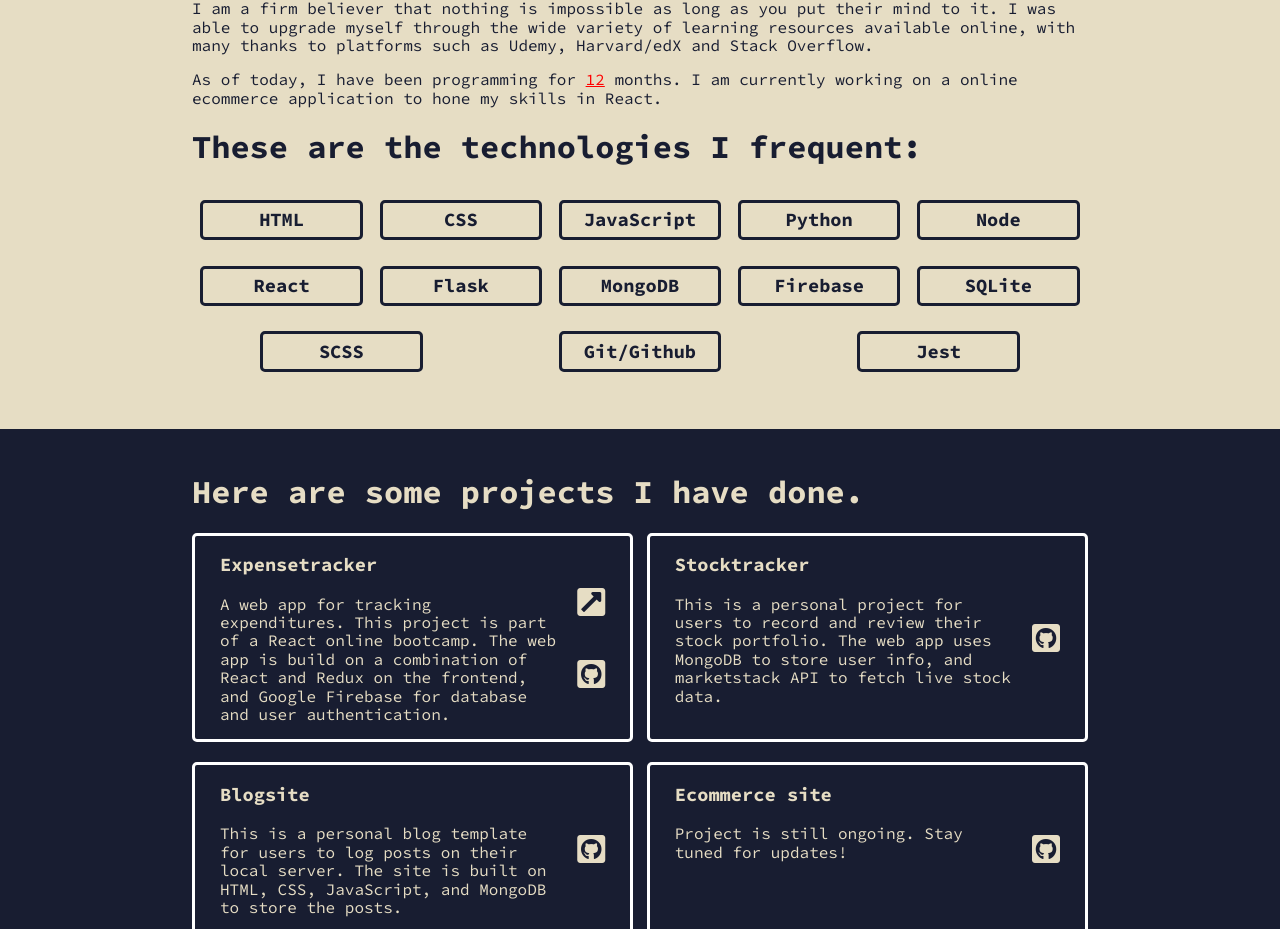
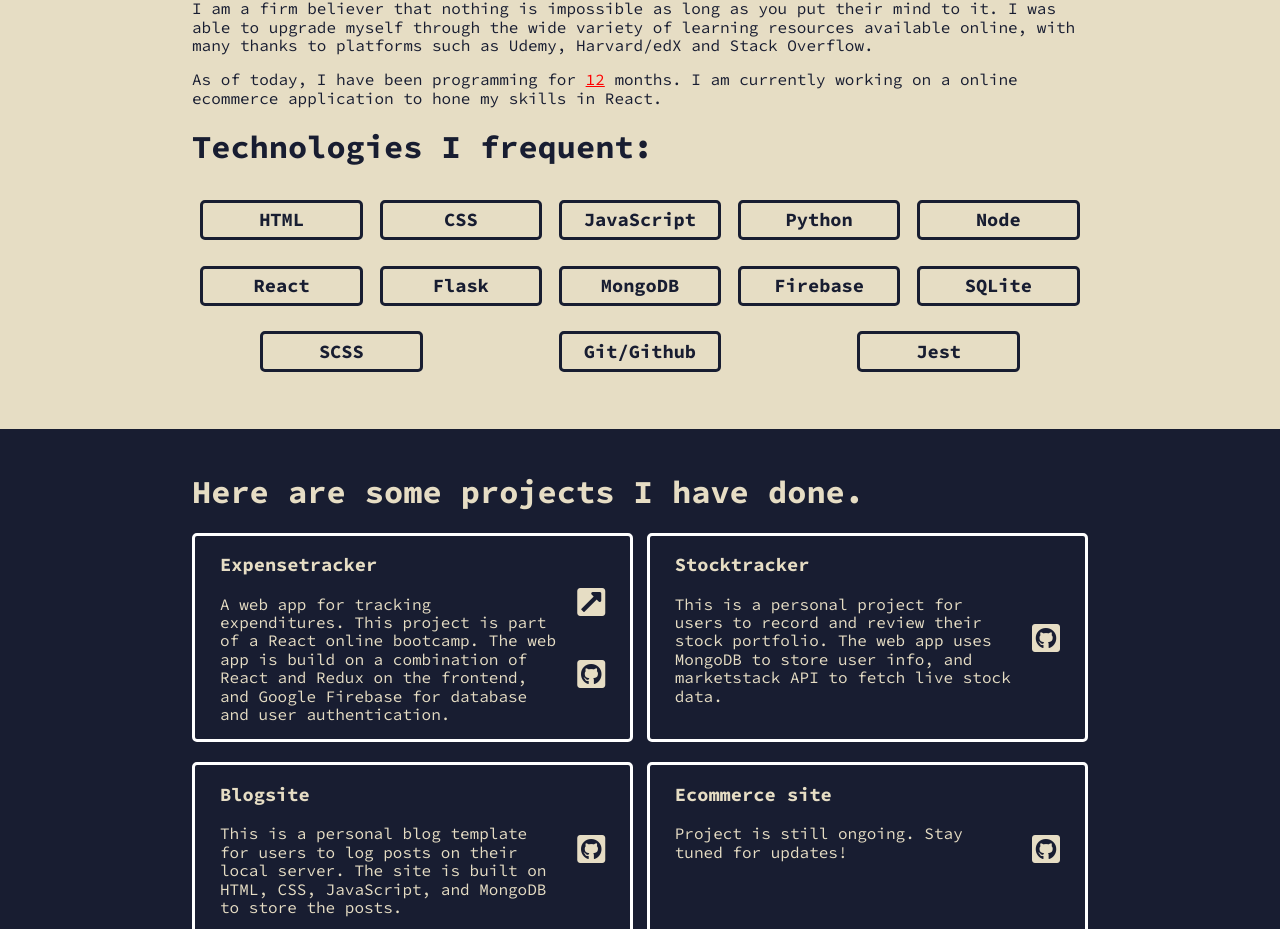
Before and after one commit to salmonsashimi/my-site, a React (Create React App) app: page / in a window 1280 px wide. Shown: the part 1118-2047 px from the top of the page. Built offline with nearby package versions, Linux system fonts and the light colour scheme.

Commit message:
updated about

```diff
--- a/src/components/About.js
+++ b/src/components/About.js
@@ -15,7 +15,7 @@ export default () => {
             <p>But we all know that Python is far more capable than just data analytics. I went from creating CLI functions and GUIs, to building live websites. The enjoyable process made me realise I want to pursue a career in software development.</p>
             <p>I am a firm believer that nothing is impossible as long as you put their mind to it. I was able to upgrade myself through the wide variety of learning resources available online, with many thanks to platforms such as Udemy, Harvard/edX and Stack Overflow. </p>
             <p>As of today, I have been programming for <span className='months'>{difference}</span> months. I am currently working on a online ecommerce application to hone my skills in React.</p>
-            <h1>These are the technologies I frequent:</h1>
+            <h1>Technologies I frequent:</h1>
             <SkillBox />
         </div>
     )
```
Also changed, not shown: src/styles/ContactForm.css (line endings or trailing spaces).
